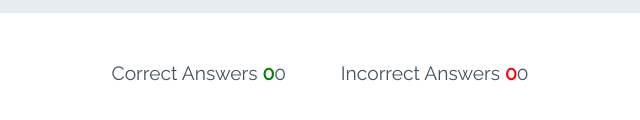
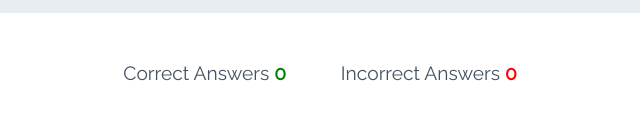
Before and after one commit to gjularic/love-maths, a plain HTML site: page index.html in a window 1280 px wide. Shown: the part 540-660 px from the top of the page, 320-960 px from the left. Drawn offline with Linux system fonts and the light colour scheme.

```diff
--- a/index.html
+++ b/index.html
@@ -44,8 +44,8 @@
     </div>
 
     <div class="score-area">
-        <p class="scores">Correct Answers <span id="score">0</span>0</p>
-        <p class="scores">Incorrect Answers <span id="incorrect">0</span>0</p>
+        <p class="scores">Correct Answers <span id="score">0</span></p>
+        <p class="scores">Incorrect Answers <span id="incorrect">0</span></p>
     </div>
 
     <script src="assets/js/script.js"></script>
```
